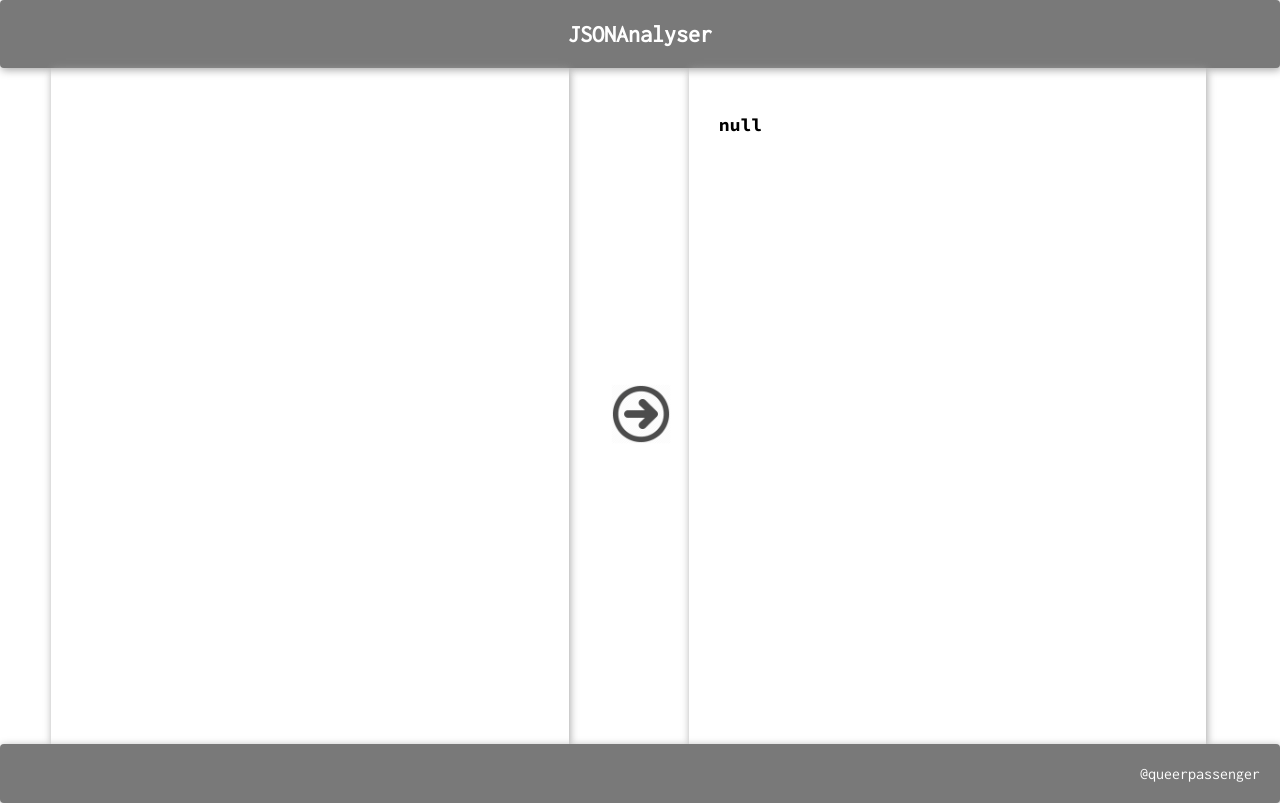
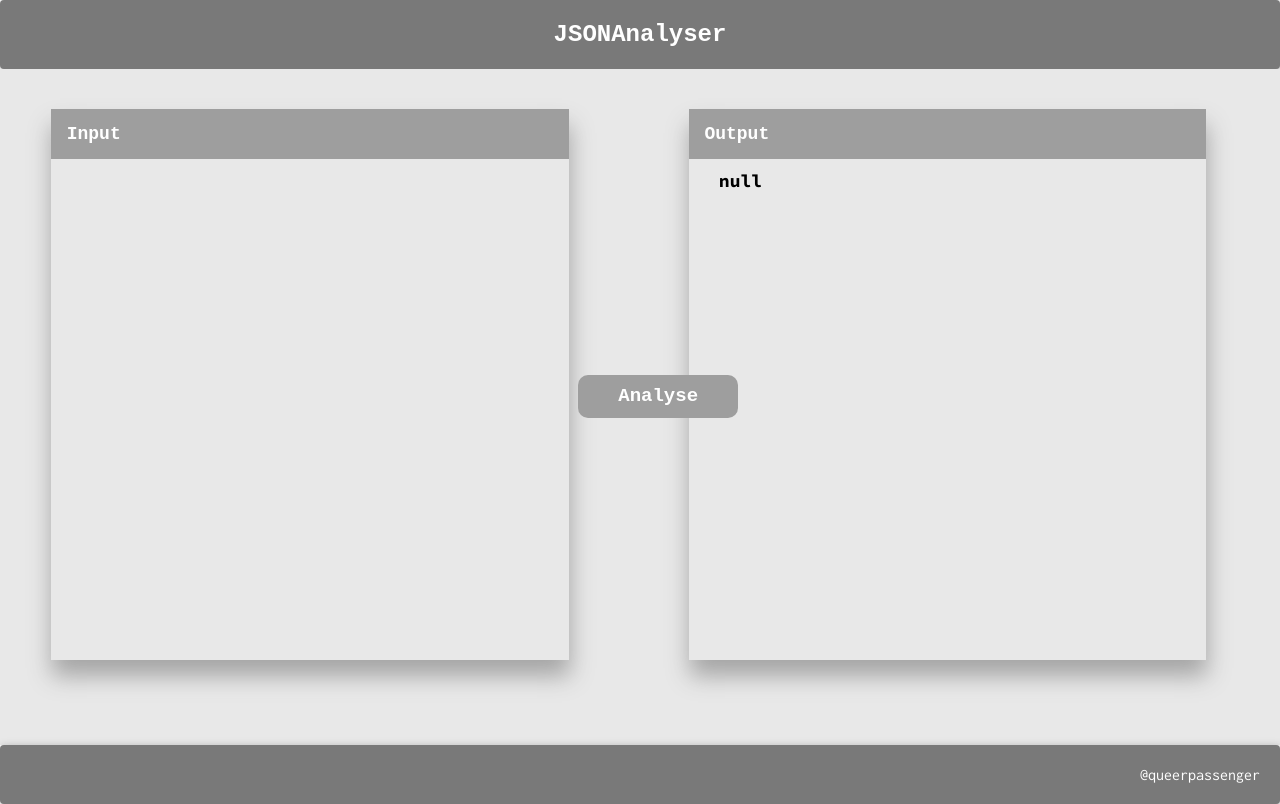
Before and after one commit to queerPassenger/jsonanalyser, a React app: page / in a window 1280 px wide. Built offline with nearby package versions, Linux system fonts and the light colour scheme.

Commit message:
JSONAnalyserInProcess

```diff
--- a/css/style.css
+++ b/css/style.css
@@ -19,7 +19,7 @@ body{
     float: left;
 }
 .logo_text{
-    font-family:'Inconsolata';
+    font-family:monospace;
     font-size: 24px;
     font-weight: bold;
     color: white;
@@ -33,21 +33,51 @@ body{
 }
 .lhs_container,.rhs_container{
     width: 43%;
-    box-shadow: 1px 2px 8px #a5a5a5;
+    box-shadow: 1px 16px 22px #a5a5a5;
     float: left;
     font-family: 'Source Code Pro';
     font-size: 18px;
-    padding-top: 35px;
-    padding-bottom: 10px;
+
+}
+.lhs_header,.rhs_header{
+    background: #9e9e9e;
+    float: left;
+    width: 100%;
+    padding-top: 15px;
+    padding-bottom: 15px;
+}
+.lhs_header_title,.rhs_header_title{
+    margin-left: 3%;
+    font-family: monospace;
+    font-weight: bold;
+    color: white;
+}
+.lhs_editor,.rhs_editor{
+    float: left;
+    width: 100%;
     overflow:auto;
 }
 .cs_container{
     width: 10%;
     float: left;
+
+}
+button{
+    padding-top: 10px;
+    padding-bottom: 11px;
+    width: 160px;
+    float: left;
+    font-family: monospace;
+    font-size: 19px;
+    background: #9e9e9e;
+    color: white;
+    font-weight: bold;
+    border-radius: 10px;
+    border-width: 0px;
 }
 .right_arrow_container{
     position:relative;
-    left:35%;
+    left:8%;
     float:left;
 }
 .rightArrow_img{
--- a/src/jsonanalyser.jsx
+++ b/src/jsonanalyser.jsx
@@ -16,12 +16,18 @@ class JSONAnalyser extends React.Component{
         this.style={
             container:{
                height:window.innerHeight-(66+58),
+               background:'#e8e8e8',
             },
             innerContainer:{
-                height:window.innerHeight-(66+58)-45,
+                height:window.innerHeight-(66+58)-45-80,
+                marginTop:40,
+                marginBottom:40
+            },
+            editor:{
+                height:window.innerHeight-(66+58)-45-80-50
             },
             right_arrow_container:{
-                top:((window.innerHeight-(66+58)-45)/2),
+                top:((window.innerHeight-(66+58)-45)/2)-50,
             }
         }
         this.analysedStyle={
@@ -244,14 +250,27 @@ class JSONAnalyser extends React.Component{
         }
         return(
             <div className="jsonanalyser_container" style={this.style['container']}>
-                <div className="lhs_container" ref="lhs" contentEditable={"true"} style={this.style['innerContainer']}>
+                <div className="lhs_container" style={this.style['innerContainer']}>
+                    <div className="lhs_header">
+                        <span className="lhs_header_title">
+                            Input
+                        </span>
+                    </div>
+                    <div className="lhs_editor" ref="lhs" contentEditable={"true"} style={this.style['editor']}>
+                    </div>
                 </div>
                 <div className="cs_container" style={this.style['innerContainer']}>
-                    <div className="right_arrow_container" style={this.style['right_arrow_container']} onClick={this.handleAnalyser.bind(this)}>
-                        <img src="img/rightArrow.png" className="rightArrow_img"></img>
+                    <div className="right_arrow_container" style={this.style['right_arrow_container']}>
+                       {/*  <img src="img/rightArrow.png" className="rightArrow_img"></img> */}
+                       <button  onClick={this.handleAnalyser.bind(this)}>Analyse</button>
                     </div>
                 </div>
                 <div className="rhs_container" style={this.style['innerContainer']}>
+                    <div className="rhs_header">
+                        <span className="rhs_header_title">
+                            Output
+                        </span>
+                    </div>
                     <div className="collapsable" data-count={count} style={this.analysedStyle['collapsable-icon']} onClick={this.handleCollapse.bind(this,count)} >
                         {!flag?
                             this.collapseSet[count]?
```
